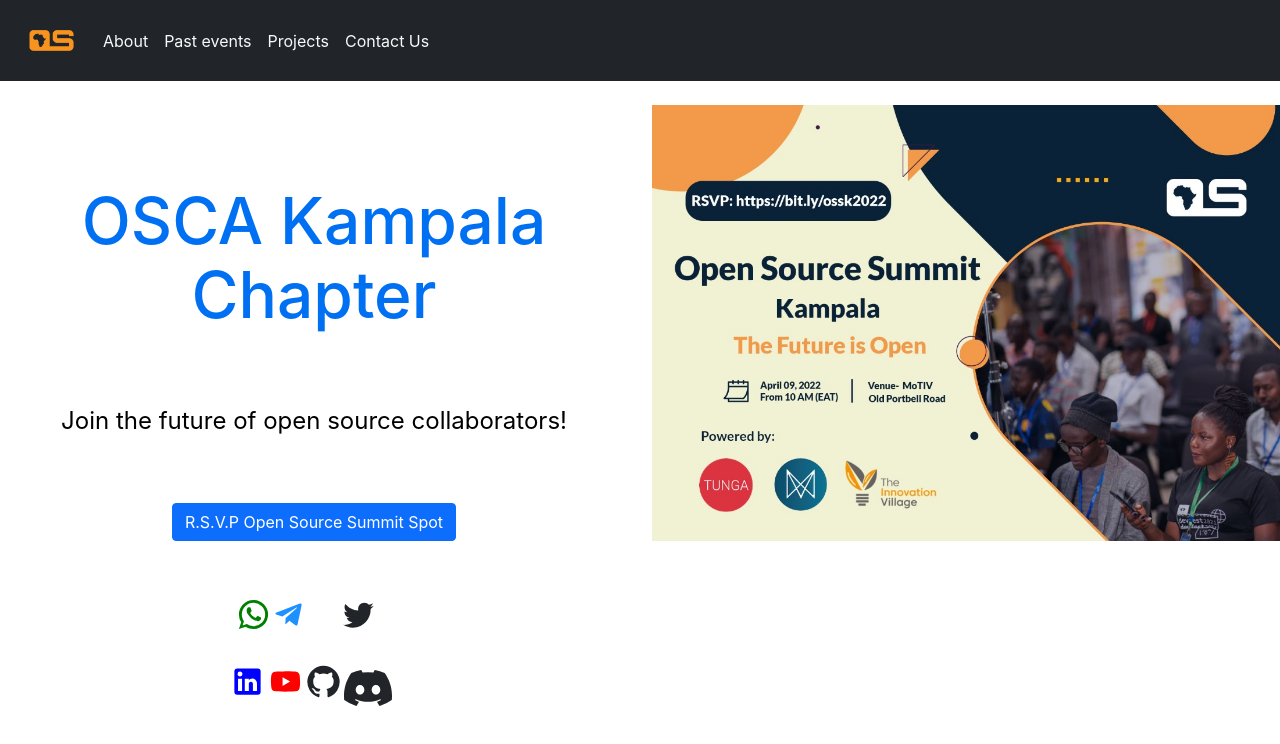
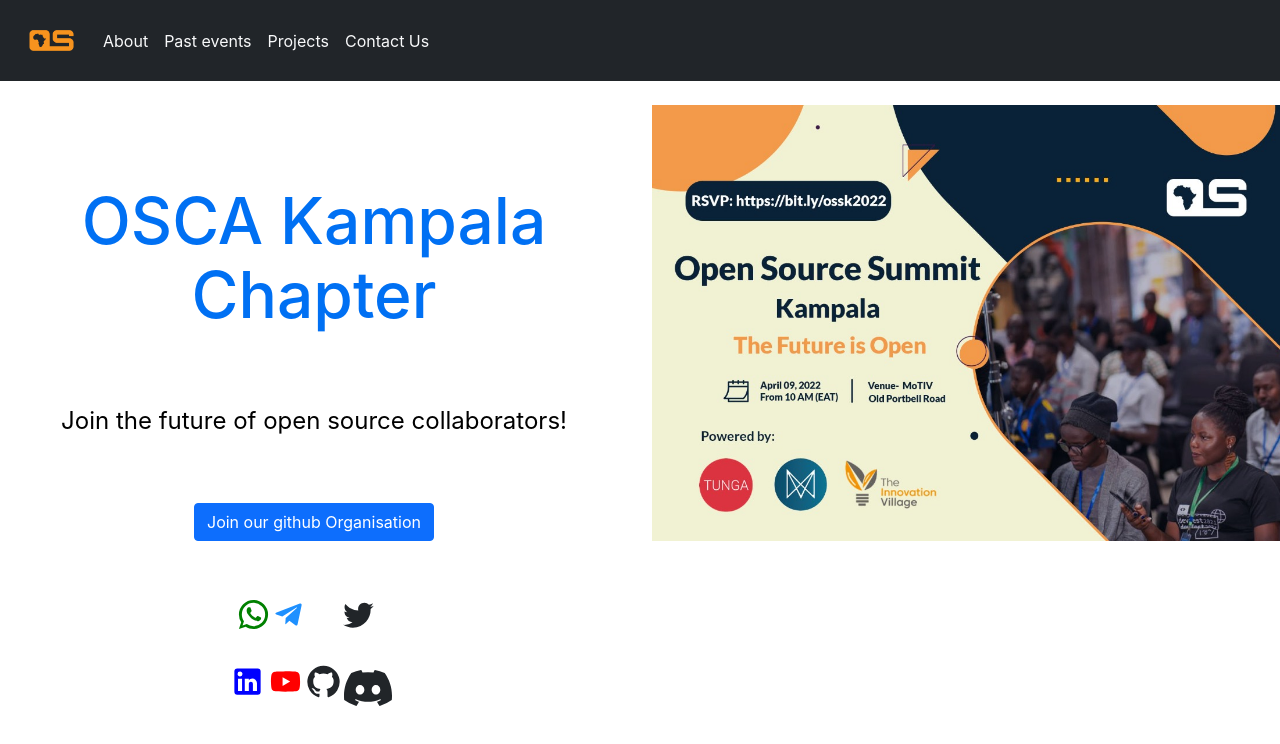
Before and after one commit to oscakampala/oscakampala.github.io, a Next.js app: page / in a window 1280 px wide. Shown: the top 744 px of the page. Built offline with nearby package versions, Linux system fonts and the light colour scheme.

Commit message:
Join github community

```diff
--- a/components/HomeMain.js
+++ b/components/HomeMain.js
@@ -76,7 +76,7 @@
 
       <br/> <br/>
         <Button color="primary" >
-            <a href='https://bit.ly/oscafestkla' style={{color:'white'}} >R.S.V.P Open Source Summit Spot</a>
+            <a href='https://github.com/OSCA-Kampala-Chapter/support/issues/new?assignees=&labels=invite+me+to+the+organisation&template=invitation.yml&title=Please+invite+me+to+the+GitHub+Community+Organization' style={{color:'white'}} >Join our github Organisation</a>
         </Button>
 
         <br/>
```
